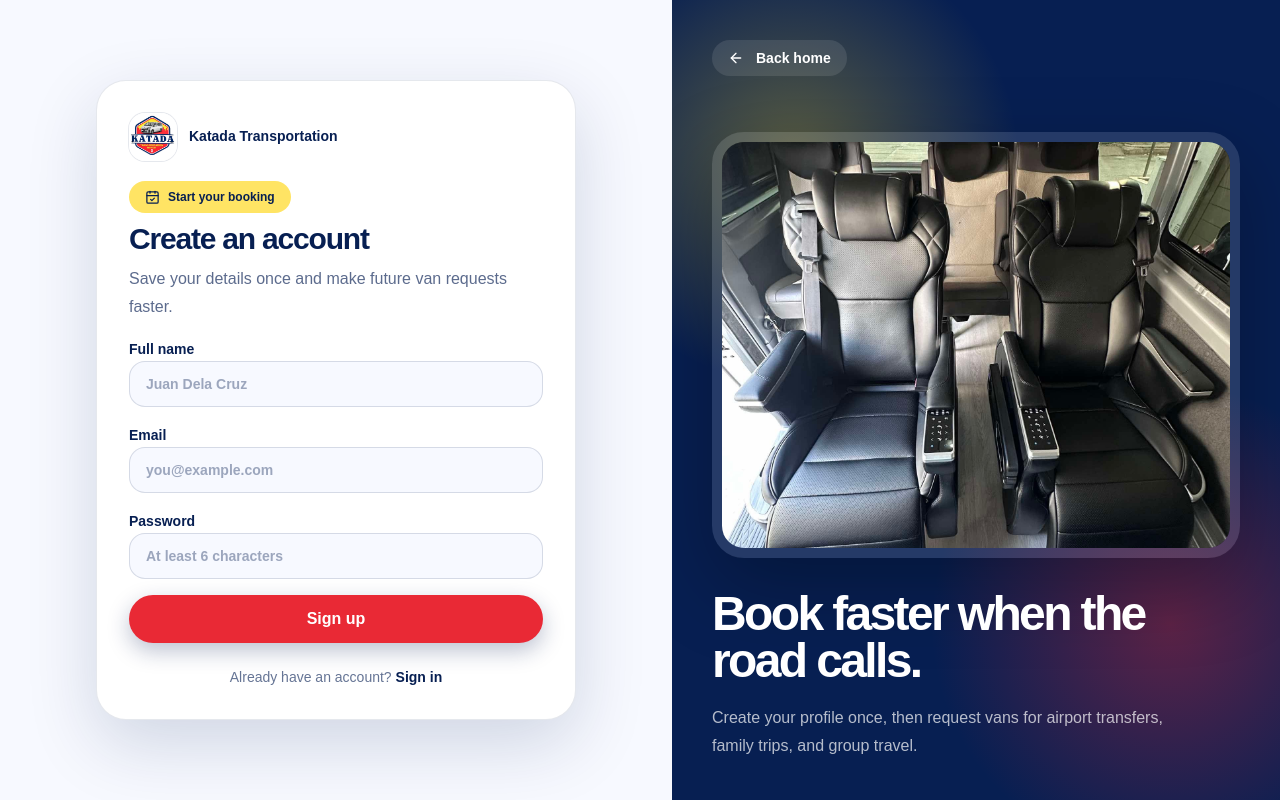
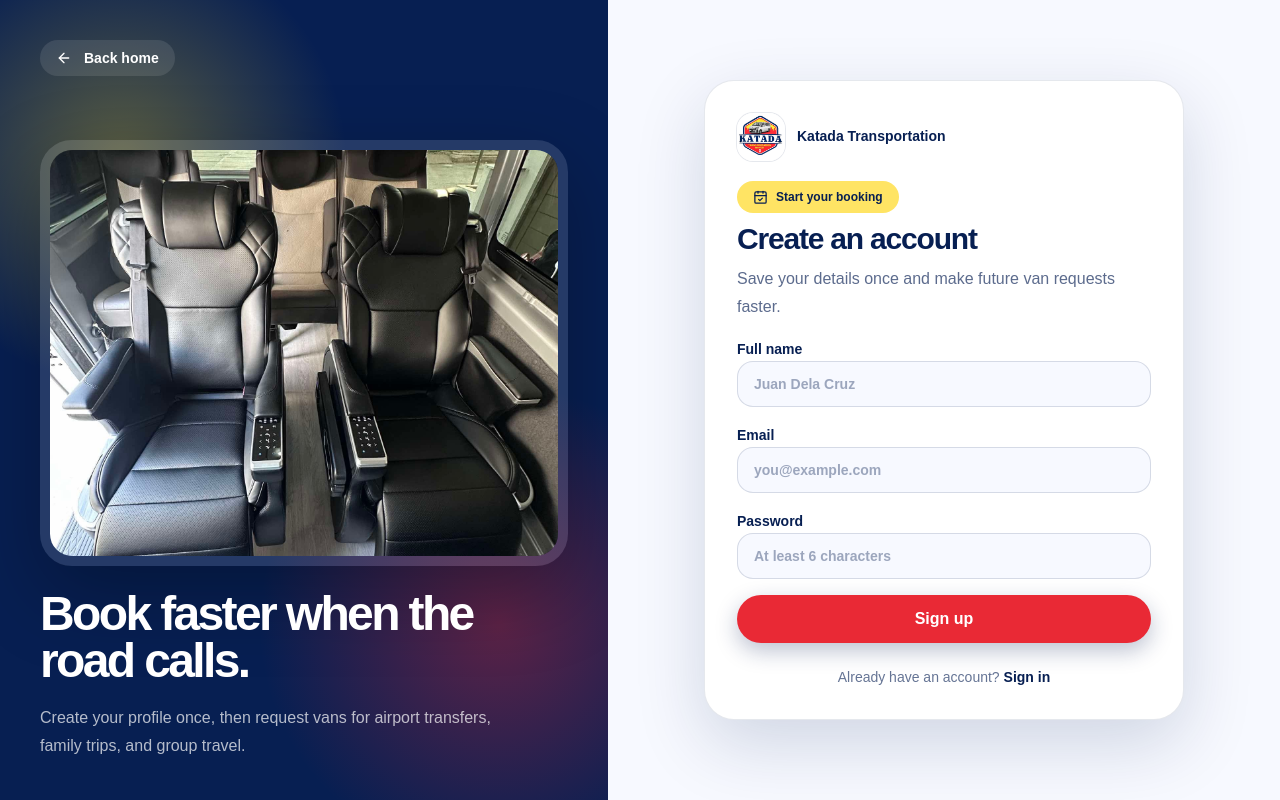
Before and after one commit to CharlesTogle/KatadaVanRentals, a React (Vite) app: page /register in a window 1280 px wide. Built offline with nearby package versions, Linux system fonts and the light colour scheme; no server answers.

Commit message:
Constrain auth pages to viewport

```diff
--- a/src/pages/Login.tsx
+++ b/src/pages/Login.tsx
@@ -22,12 +22,12 @@ export default function Login() {
 
   return (
     <div
-      className="grid min-h-[100dvh] bg-[#f7f9ff] text-[#071f52] lg:grid-cols-[0.95fr_1.05fr]"
+      className="grid h-[100dvh] max-h-[100dvh] overflow-hidden bg-[#f7f9ff] text-[#071f52] lg:grid-cols-[0.95fr_1.05fr]"
       style={{
         fontFamily: "'Plus Jakarta Sans', sans-serif",
       }}
     >
-      <section className="relative hidden overflow-hidden bg-[#071f52] p-10 text-white lg:flex lg:flex-col lg:justify-between">
+      <section className="relative hidden overflow-hidden bg-[#071f52] p-8 text-white lg:flex lg:flex-col lg:justify-between xl:p-10">
         <div className="absolute inset-0 bg-[radial-gradient(circle_at_18%_18%,rgba(255,217,35,0.34),transparent_28%),radial-gradient(circle_at_85%_75%,rgba(233,41,53,0.38),transparent_30%)]" />
         <a href="/" className="relative z-10 flex w-fit items-center gap-3 rounded-full bg-white/10 px-4 py-2 text-sm font-bold text-white transition-colors hover:bg-white/16">
           <ArrowLeft size={16} aria-hidden="true" />
@@ -35,10 +35,10 @@ export default function Login() {
         </a>
 
         <div className="relative z-10">
-          <div className="mb-8 overflow-hidden rounded-[32px] border-[10px] border-white/12 shadow-[0_28px_80px_rgba(0,0,0,0.28)]">
+          <div className="mb-6 overflow-hidden rounded-[32px] border-[10px] border-white/12 shadow-[0_28px_80px_rgba(0,0,0,0.28)]">
             <img src="/vehicle-sample.jpg" alt="Katada van interior with reclining seats" className="aspect-[5/4] w-full object-cover" />
           </div>
-          <h1 className="max-w-[620px] text-5xl font-black leading-[0.98] tracking-[-0.055em]">
+          <h1 className="max-w-[620px] text-4xl font-black leading-[0.98] tracking-[-0.055em] xl:text-5xl">
             Your booked trips stay in one place.
           </h1>
           <p className="mt-5 max-w-[480px] text-base font-medium leading-7 text-white/70">
@@ -47,7 +47,7 @@ export default function Login() {
         </div>
       </section>
 
-      <section className="flex items-center justify-center px-4 py-10 sm:px-6">
+      <section className="flex min-h-0 items-center justify-center overflow-y-auto px-4 py-6 sm:px-6">
         <Card className="w-full max-w-[460px] rounded-[30px] border-[#071f52]/10 bg-white shadow-[0_24px_70px_rgba(7,31,82,0.16)]">
           <CardHeader className="space-y-2 px-7 pb-4 pt-7 sm:px-8 sm:pt-8">
             <a href="/" className="mb-5 flex w-fit items-center gap-3">
--- a/src/pages/Register.tsx
+++ b/src/pages/Register.tsx
@@ -33,12 +33,32 @@ export default function Register() {
 
   return (
     <div
-      className="grid min-h-[100dvh] bg-[#f7f9ff] text-[#071f52] lg:grid-cols-[1.05fr_0.95fr]"
+      className="grid h-[100dvh] max-h-[100dvh] overflow-hidden bg-[#f7f9ff] text-[#071f52] lg:grid-cols-[0.95fr_1.05fr]"
       style={{
         fontFamily: "'Plus Jakarta Sans', sans-serif",
       }}
     >
-      <section className="flex items-center justify-center px-4 py-10 sm:px-6">
+      <section className="relative hidden overflow-hidden bg-[#071f52] p-8 text-white lg:flex lg:flex-col lg:justify-between xl:p-10">
+        <div className="absolute inset-0 bg-[radial-gradient(circle_at_20%_20%,rgba(255,217,35,0.34),transparent_28%),radial-gradient(circle_at_82%_78%,rgba(233,41,53,0.38),transparent_30%)]" />
+        <a href="/" className="relative z-10 flex w-fit items-center gap-3 rounded-full bg-white/10 px-4 py-2 text-sm font-bold text-white hover:bg-white/16">
+          <ArrowLeft size={16} aria-hidden="true" />
+          Back home
+        </a>
+
+        <div className="relative z-10">
+          <div className="mb-6 overflow-hidden rounded-[32px] border-[10px] border-white/12 shadow-[0_28px_80px_rgba(0,0,0,0.28)]">
+            <img src="/van-1.jpg" alt="Clean Katada van cabin seating" className="aspect-[5/4] w-full object-cover" />
+          </div>
+          <h1 className="max-w-[600px] text-4xl font-black leading-[0.98] tracking-[-0.055em] xl:text-5xl">
+            Book faster when the road calls.
+          </h1>
+          <p className="mt-5 max-w-[480px] text-base font-medium leading-7 text-white/70">
+            Create your profile once, then request vans for airport transfers, family trips, and group travel.
+          </p>
+        </div>
+      </section>
+
+      <section className="flex min-h-0 items-center justify-center overflow-y-auto px-4 py-6 sm:px-6">
         <Card className="w-full max-w-[480px] rounded-[30px] border-[#071f52]/10 bg-white shadow-[0_24px_70px_rgba(7,31,82,0.16)]">
           <CardHeader className="space-y-2 px-7 pb-4 pt-7 sm:px-8 sm:pt-8">
             <a href="/" className="mb-5 flex w-fit items-center gap-3">
@@ -129,26 +149,6 @@ export default function Register() {
           </CardContent>
         </Card>
       </section>
-
-      <section className="relative hidden overflow-hidden bg-[#071f52] p-10 text-white lg:flex lg:flex-col lg:justify-between">
-        <div className="absolute inset-0 bg-[radial-gradient(circle_at_20%_20%,rgba(255,217,35,0.34),transparent_28%),radial-gradient(circle_at_82%_78%,rgba(233,41,53,0.38),transparent_30%)]" />
-        <a href="/" className="relative z-10 flex w-fit items-center gap-3 rounded-full bg-white/10 px-4 py-2 text-sm font-bold text-white transition-colors hover:bg-white/16">
-          <ArrowLeft size={16} aria-hidden="true" />
-          Back home
-        </a>
-
-        <div className="relative z-10">
-          <div className="mb-8 overflow-hidden rounded-[32px] border-[10px] border-white/12 shadow-[0_28px_80px_rgba(0,0,0,0.28)]">
-            <img src="/van-1.jpg" alt="Clean Katada van cabin seating" className="aspect-[5/4] w-full object-cover" />
-          </div>
-          <h1 className="max-w-[600px] text-5xl font-black leading-[0.98] tracking-[-0.055em]">
-            Book faster when the road calls.
-          </h1>
-          <p className="mt-5 max-w-[480px] text-base font-medium leading-7 text-white/70">
-            Create your profile once, then request vans for airport transfers, family trips, and group travel.
-          </p>
-        </div>
-      </section>
     </div>
   )
 }
```
Lines whose indentation alone changed are shown as unchanged.
